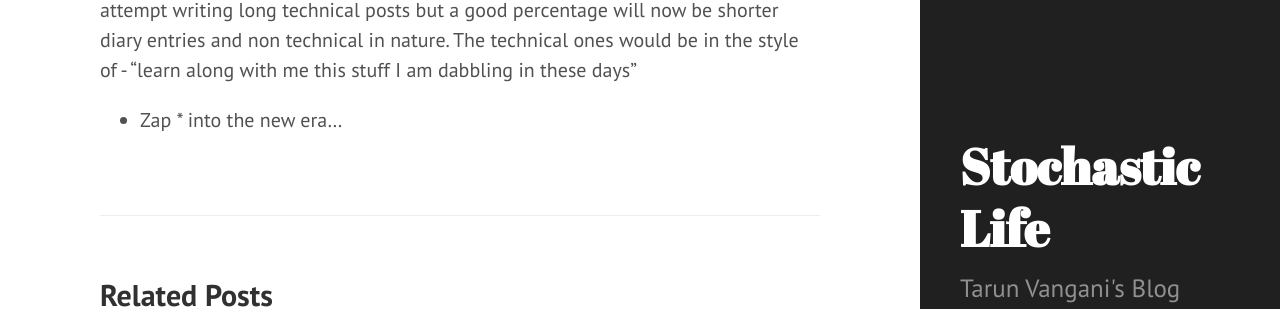
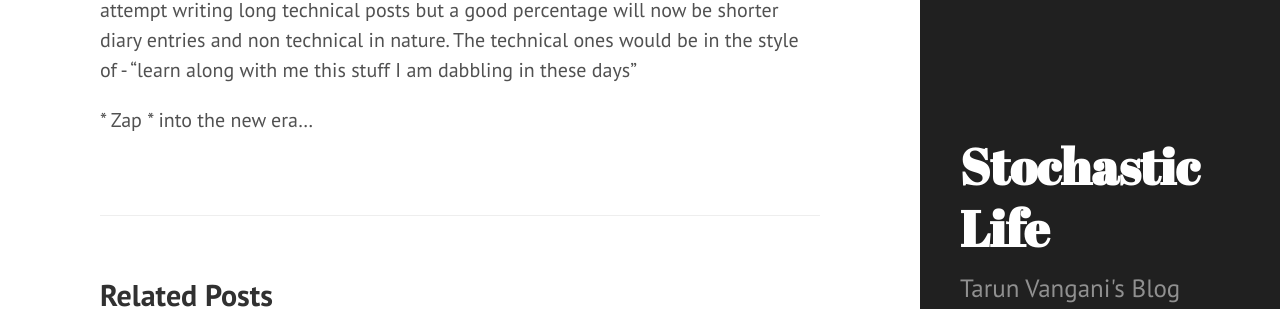
Before and after one commit to reachtarunhere/reachtarunhere.github.io, a Jekyll site: the page built from _posts/blog/2020-01-18-Resurrection.md, in a window 1280 px wide and 900 px high, scrolled down 502 px. Shown: the part 323-632 px from the top of the window. Built offline with Jekyll 4.4.1, drawn with Linux system fonts in a browser that asks for light colours; comment, search, counter and statistics services are not loaded.

Commit message:
escape the damn bullet

```diff
--- a/_posts/blog/2020-01-18-Resurrection.md
+++ b/_posts/blog/2020-01-18-Resurrection.md
@@ -13,4 +13,4 @@ So why the resurrection?
 
 This blog among other things in my life is going to have a style change. I expect the future posts to be shorter and more commentary like. Inspired by the likes of [gwern](gwern.net) and [Michael Nielsen](http://michaelnielsen.org/) I had attempted to write long form posts with the goal of adding actual value to the sea of noise on the internet. I have accumalted a few such posts in my draft folder but none were ever able to make it to this blog. I have come to realize that given my current writing ability and habits it is too lofty a goal. Further, I didn't expect that I would have any desire to write about stuff like travel, culture, people or quantified self. I expected my life to be pretty much the same (read - my eyes glued to the terminal and hands on the keyboard). Obviously, these topics don't really fit in well in the long form way of writing things. I will still attempt writing long technical posts but a good percentage will now be shorter diary entries and non technical in nature. The technical ones would be in the style of - "learn along with me this stuff I am dabbling in these days"
 
-* Zap * into the new era...
+\* Zap * into the new era...
```
